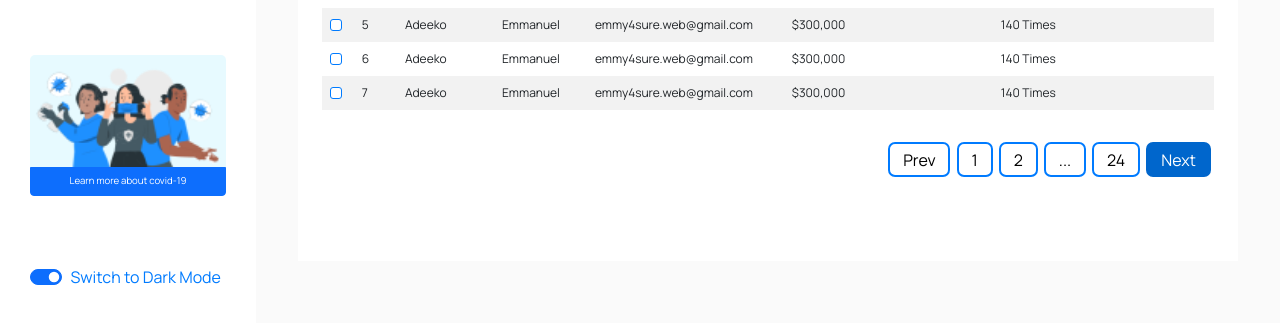
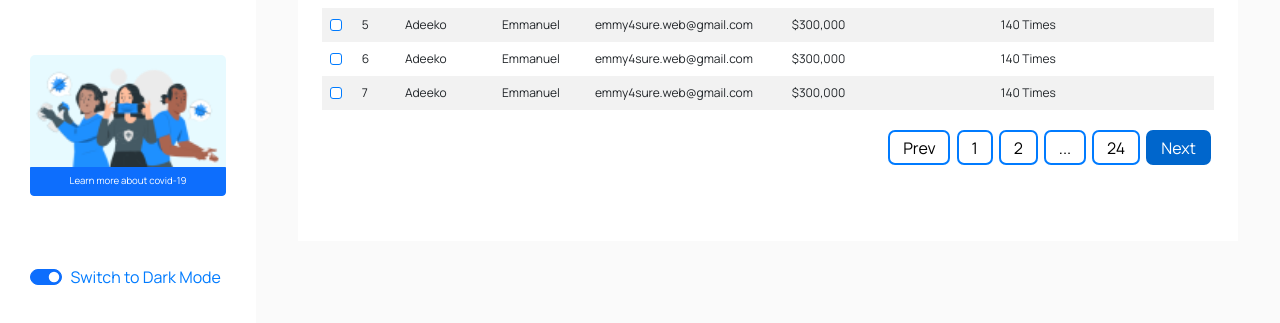
Before and after one commit to oseunabiola/zuri-medicAid-sponsor-page, a plain HTML site: page sponsor_list.html in a window 1280 px wide. Shown: the part 477-800 px from the top of the page. Drawn offline with nearby package versions, Linux system fonts and the light colour scheme.

Commit message:
Remove extra space below pagination section

```diff
--- a/sponsor_list.html
+++ b/sponsor_list.html
@@ -293,7 +293,7 @@
                   </tbody>
                 </table>
               </div>
-              <div class="my-1 py-3 d-flex justify-content-end">
+              <div class="mb-2 py-1 d-flex justify-content-end">
                 <nav aria-label="Page navigation example">
                   <ul class="pagination">
                     <li class="page-item">
```
